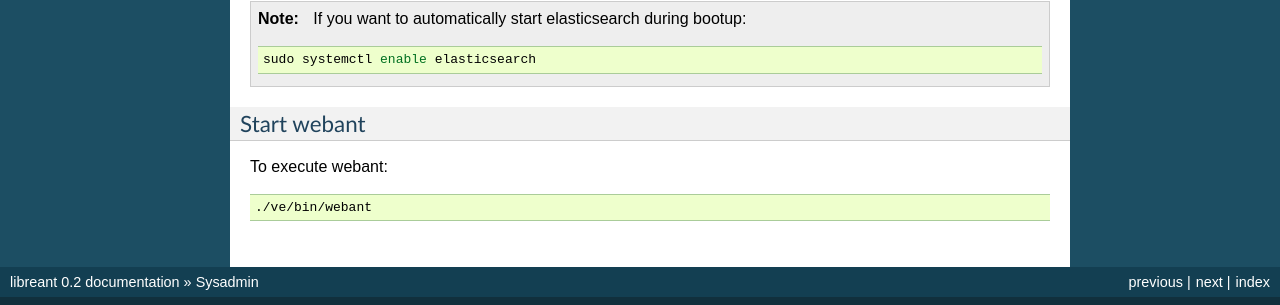
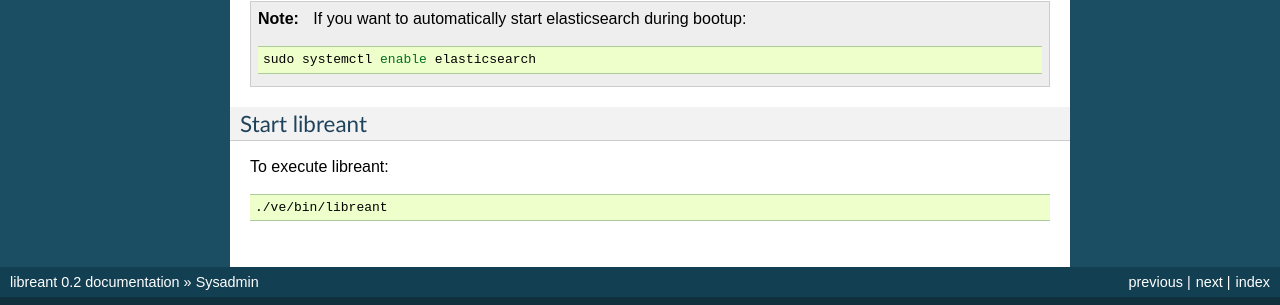
Before and after one commit to insomnia-lab/libreant, a Sphinx documentation site: the page built from doc/source/sysadmin.rst, in a window 1280 px wide and 900 px high, scrolled down 793 px. Shown: the part 571-876 px from the top of the window. Built offline with Sphinx 7.4.7, drawn with Linux system fonts in a browser that asks for light colours; some of the changed text lies outside the part shown.

Commit message:
[docs] reflect cli changes in execution docs
`webant` command has been replaced with `libreant`

```diff
--- a/doc/source/sysadmin.rst
+++ b/doc/source/sysadmin.rst
@@ -81,8 +81,8 @@
         sudo systemctl enable elasticsearch
 
 
-Start webant
-^^^^^^^^^^^^^
-To execute webant::
+Start libreant
+^^^^^^^^^^^^^^
+To execute libreant::
 
-    ./ve/bin/webant
+    ./ve/bin/libreant
```
